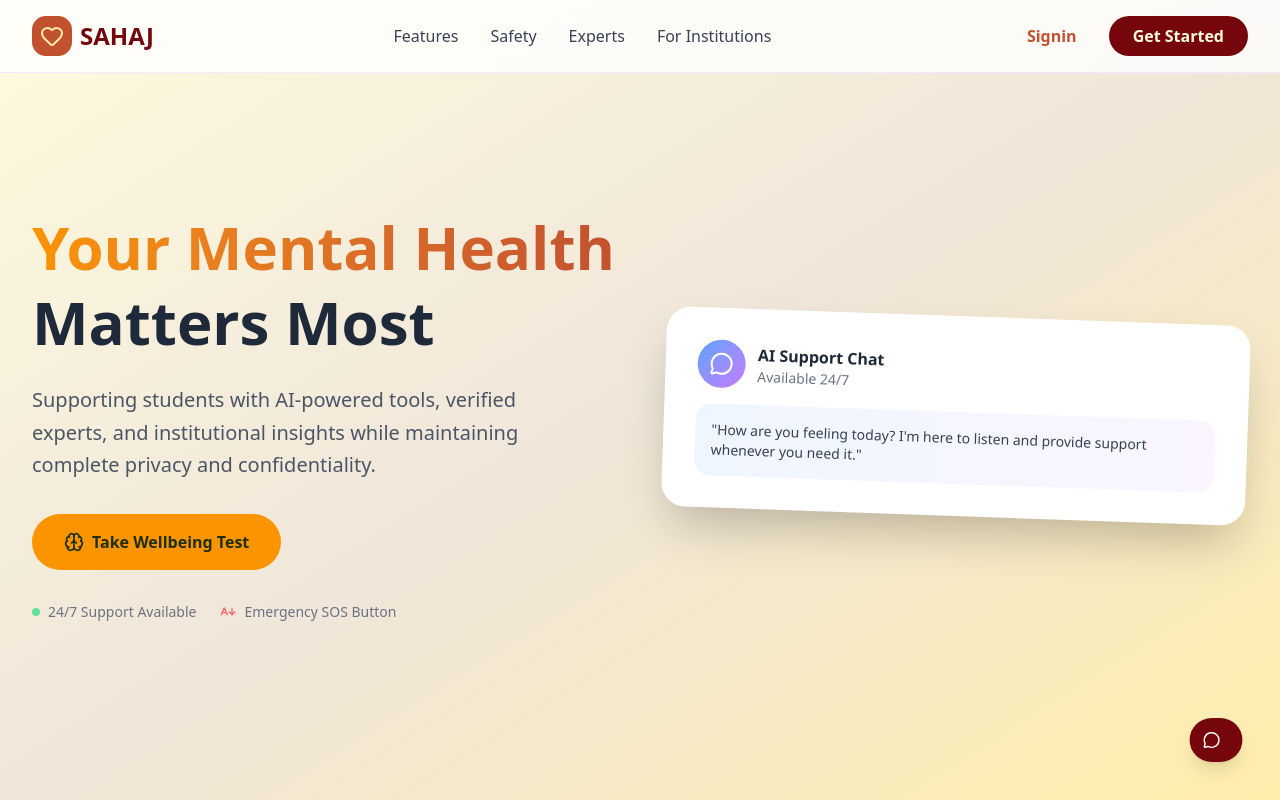
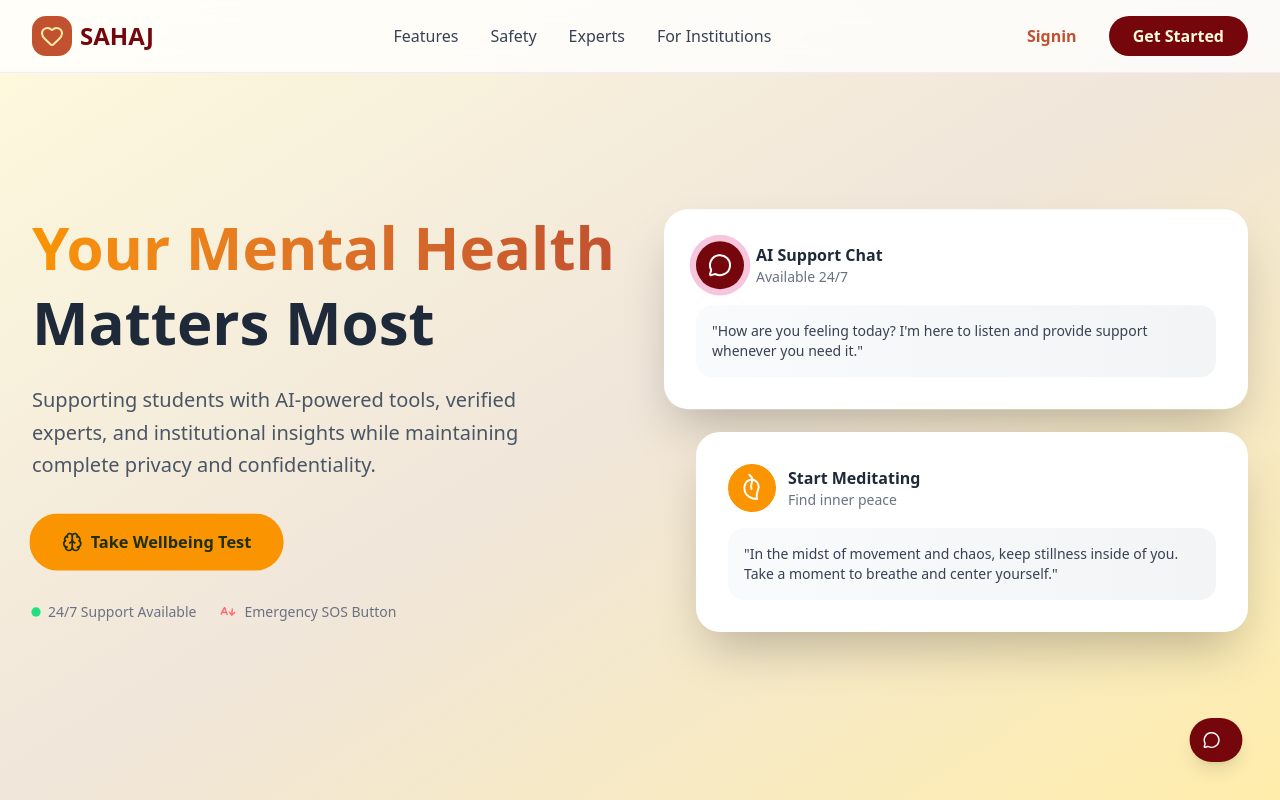
Before and after one commit to Anas-Nayeem4922/SAHAJ-SIH-, a Next.js app: page / in a window 1280 px wide. Shown: the top 800 px of the page. Built offline with nearby package versions, Linux system fonts and the light colour scheme.

Commit message:
added the chatbot

```diff
--- a/app/api/ai/route.js
+++ b/app/api/ai/route.js
@@ -3,7 +3,7 @@ import OpenAI from 'openai';
 
 const openai = new OpenAI({
     baseURL: 'https://openrouter.ai/api/v1',
-    apiKey: '',
+    apiKey: process.env.OPENROUTER_API_KEY,
     defaultHeaders: {
         'HTTP-Referer': 'http://localhost:3000',
         'X-Title': 'MyNextApp',
--- a/components/Chat.jsx
+++ b/components/Chat.jsx
@@ -140,21 +140,21 @@ export default function Chat() {
                   {chat.role === "user" ? (
                     <div className="flex justify-end">
                       <div className="flex items-start gap-3 max-w-[80%]">
-                        <div className="bg-gradient-to-r from-purple-500 to-pink-500 text-white p-4 rounded-2xl rounded-tr-sm shadow-lg">
+                        <div className="bg-turmeric text-white p-2 rounded-2xl rounded-tr-sm shadow-lg">
                           <p className="text-sm leading-relaxed">
                             {chat.content}
                           </p>
                         </div>
-                        <div className="w-10 h-10 rounded-full bg-gradient-to-br from-purple-100 to-pink-100 flex items-center justify-center mt-1 shadow-md">
-                          <User className="w-5 h-5 text-purple-600" />
+                        <div className="w-10 h-10 rounded-full bg-radicchio flex items-center justify-center shadow-md">
+                          <User className="w-5 h-5 text-pearl" />
                         </div>
                       </div>
                     </div>
                   ) : (
                     <div className="flex justify-start">
                       <div className="flex items-start gap-3 max-w-[80%]">
-                        <div className="w-10 h-10 rounded-full bg-gradient-to-br from-blue-100 to-purple-100 flex items-center justify-center mt-1 shadow-md">
-                          <Bot className="w-5 h-5 text-blue-600" />
+                        <div className="min-w-10 h-10 rounded-full bg-cherrylite flex items-center justify-center mt-1 shadow-md">
+                          <Bot className="w-5 h-5 text-cherry" />
                         </div>
                         <div className="bg-white/90 backdrop-blur-sm text-gray-800 p-4 rounded-2xl rounded-tl-sm shadow-lg border border-purple-100">
                           <p className="text-sm leading-relaxed whitespace-pre-wrap">
@@ -200,8 +200,8 @@ export default function Chat() {
             {isLoading && (
               <div className="flex justify-start">
                 <div className="flex items-start gap-3">
-                  <div className="w-10 h-10 rounded-full bg-gradient-to-br from-blue-100 to-purple-100 flex items-center justify-center shadow-md">
-                    <Bot className="w-5 h-5 text-blue-600" />
+                  <div className="w-10 h-10 rounded-full bg-cherrylite flex items-center justify-center shadow-md">
+                    <Bot className="w-5 h-5 text-cherry" />
                   </div>
                   <div className="bg-white/90 backdrop-blur-sm p-4 rounded-2xl rounded-tl-sm shadow-lg border border-purple-100">
                     <span className="text-sm text-gray-600">
--- a/components/Header.jsx
+++ b/components/Header.jsx
@@ -46,10 +46,10 @@ const Header = () => {
       {isMenuOpen && (
         <div className="md:hidden bg-white border-b border-purple-100">
           <div className="px-4 py-4 space-y-4">
-            <a href="#features" className="block text-gray-700 hover:text-kaleleaf hover:font-semibold transition-all duration-200">Features</a>
-            <a href="#safety" className="block text-gray-700 hover:text-kaleleaf hover:font-semibold transition-all duration-200">Safety</a>
-            <a href="#experts" className="block text-gray-700 hover:text-kaleleaf hover:font-semibold transition-all duration-200">Experts</a>
-            <a href="#institutions" className="block text-gray-700 hover:text-kaleleaf hover:font-semibold transition-all duration-200">For Institutions</a>
+            <a href="#features" className="block text-gray-700 hover:font-semibold hover:text-radiate transition-all duration-300">Features</a>
+            <a href="#safety" className="block text-gray-700 hover:font-semibold hover:text-radiate transition-all duration-300">Safety</a>
+            <a href="#experts" className="block text-gray-700 hover:font-semibold hover:text-radiate transition-all duration-300">Experts</a>
+            <a href="#institutions" className="block text-gray-700 hover:font-semibold hover:text-radiate transition-all duration-300">For Institutions</a>
             <div className="pt-4 space-y-2">
               <button className="w-full px-4 py-2 text-moss border border-kaleleaf rounded-full font-semibold cursor-pointer">
                 Sign In
--- a/components/Hero.jsx
+++ b/components/Hero.jsx
@@ -1,69 +1,265 @@
 import React from 'react';
-import { Brain, MessageCircle, AArrowDown as SOS } from 'lucide-react';
+import { Brain, MessageCircle, AArrowDown as SOS, Leaf } from 'lucide-react';
+import { motion } from 'framer-motion';
 
 const Hero = ({ onStartQuiz }) => {
+  const containerVariants = {
+    hidden: { opacity: 0 },
+    visible: {
+      opacity: 1,
+      transition: {
+        staggerChildren: 0.3,
+        duration: 0.6
+      }
+    }
+  };
+
+  const itemVariants = {
+    hidden: { opacity: 0, y: 30 },
+    visible: {
+      opacity: 1,
+      y: 0,
+      transition: {
+        duration: 0.6,
+        ease: "easeOut"
+      }
+    }
+  };
+
+  const cardVariants = {
+    hidden: { opacity: 0, scale: 0.8 },
+    visible: {
+      opacity: 1,
+      scale: 1,
+      rotate: 2,
+      transition: {
+        duration: 0.8,
+        ease: "easeOut"
+      }
+    }
+  };
+
+  const floatingAnimation = {
+    y: [-10, 10, -10],
+    transition: {
+      duration: 4,
+      repeat: Infinity,
+      ease: "easeInOut"
+    }
+  };
+
+  const pulseAnimation = {
+    scale: [1, 1.05, 1],
+    transition: {
+      duration: 2,
+      repeat: Infinity,
+      ease: "easeInOut"
+    }
+  };
+
   return (
-    <section className="pt-24 pb-16 bg-gradient-to-br from-pearl via-oat to-butter min-h-screen flex items-center">
+    <section className="pt-24 pb-16 bg-gradient-to-br from-pearl via-oat to-butter min-h-screen flex items-center overflow-hidden">
       <div className="max-w-7xl mx-auto px-4 sm:px-6 lg:px-8">
         <div className="grid lg:grid-cols-2 gap-12 items-center">
-          <div className="space-y-8">
-            <div className="space-y-6">
-              <h1 className="text-5xl lg:text-6xl font-bold leading-tight">
-                <span className="bg-gradient-to-r from-turmeric to-radicchio bg-clip-text text-transparent">
+          <motion.div
+            className="space-y-8"
+            variants={containerVariants}
+            initial="hidden"
+            animate="visible"
+          >
+            <motion.div className="space-y-6" variants={itemVariants}>
+              <motion.h1
+                className="text-5xl lg:text-6xl font-bold leading-tight"
+                variants={itemVariants}
+              >
+                <motion.span
+                  className="bg-gradient-to-r from-turmeric to-radicchio bg-clip-text text-transparent"
+                  animate={{
+                    backgroundPosition: ['0% 50%', '100% 50%', '0% 50%']
+                  }}
+                  transition={{
+                    duration: 5,
+                    repeat: Infinity,
+                    ease: "linear"
+                  }}
+                >
                   Your Mental Health
-                </span>
+                </motion.span>
                 <br />
                 <span className="text-gray-800">Matters Most</span>
-              </h1>
-              <p className="text-xl text-gray-600 max-w-lg leading-relaxed">
+              </motion.h1>
+              <motion.p
+                className="text-xl text-gray-600 max-w-lg leading-relaxed"
+                variants={itemVariants}
+              >
                 Supporting students with AI-powered tools, verified experts, and institutional insights
                 while maintaining complete privacy and confidentiality.
-              </p>
-            </div>
+              </motion.p>
+            </motion.div>
 
-            <div className="flex flex-col sm:flex-row gap-4">
-              <button
+            <motion.div className="flex flex-col sm:flex-row gap-4" variants={itemVariants}>
+              <motion.button
                 onClick={onStartQuiz}
-                className="group px-8 py-4 bg-turmeric text-moss rounded-full font-semibold hover:shadow-2xl transform hover:scale-105 transition-all duration-300 flex items-center justify-center space-x-2"
+                className="group px-8 py-4 bg-turmeric text-moss rounded-full font-semibold hover:shadow-2xl transform hover:scale-105 transition-all duration-300 flex items-center justify-center space-x-2 cursor-pointer"
+                whileHover={{
+                  scale: 1.05,
+                  boxShadow: "0 20px 40px rgba(0,0,0,0.1)"
+                }}
+                whileTap={{ scale: 0.95 }}
+                animate={pulseAnimation}
               >
                 <Brain className="w-5 h-5" />
                 <span>Take Wellbeing Test</span>
-              </button>
-            </div>
+              </motion.button>
+            </motion.div>
 
-            <div className="flex items-center space-x-6 text-sm text-gray-500">
-              <div className="flex items-center space-x-2">
-                <div className="w-2 h-2 bg-green-400 rounded-full animate-pulse"></div>
+            <motion.div
+              className="flex items-center space-x-6 text-sm text-gray-500"
+              variants={itemVariants}
+            >
+              <motion.div
+                className="flex items-center space-x-2"
+                whileHover={{ scale: 1.05 }}
+              >
+                <motion.div
+                  className="w-2 h-2 bg-green-400 rounded-full"
+                  animate={{
+                    scale: [1, 1.2, 1],
+                    opacity: [0.5, 1, 0.5]
+                  }}
+                  transition={{
+                    duration: 2,
+                    repeat: Infinity,
+                    ease: "easeInOut"
+                  }}
+                />
                 <span>24/7 Support Available</span>
-              </div>
-              <div className="flex items-center space-x-2">
+              </motion.div>
+              <motion.div
+                className="flex items-center space-x-2"
+                whileHover={{ scale: 1.05 }}
+              >
+                <motion.div
+                  animate={{ rotate: [0, 5, -5, 0] }}
+                  transition={{ duration: 3, repeat: Infinity }}
+                >
                   <SOS className="w-4 h-4 text-red-400" />
+                </motion.div>
                 <span>Emergency SOS Button</span>
-              </div>
-            </div>
-          </div>
+              </motion.div>
+            </motion.div>
+          </motion.div>
 
           <div className="relative">
-            <div className="relative">
-              <div className="bg-white rounded-3xl p-8 shadow-2xl transform rotate-2 hover:rotate-0 transition-transform duration-500">
+            <motion.div
+              className="relative space-y-6"
+              initial="hidden"
+              animate="visible"
+              variants={containerVariants}
+            >
+              {/* AI Support Chat Card */}
+              <motion.div
+                className="relative"
+                variants={cardVariants}
+                animate={floatingAnimation}
+              >
+                <motion.div
+                  className="bg-white rounded-3xl p-8 shadow-2xl transform -rotate-2 hover:rotate-0 transition-transform duration-500 cursor-pointer"
+                  whileHover={{
+                    rotate: 0,
+                    scale: 1.02,
+                    boxShadow: "0 25px 50px rgba(0,0,0,0.15)"
+                  }}
+                >
                   <div className="space-y-4">
                     <div className="flex items-center space-x-3">
-                    <div className="w-12 h-12 bg-gradient-to-br from-blue-400 to-purple-400 rounded-full flex items-center justify-center">
+                      <motion.div
+                        className="w-12 h-12 bg-cherry rounded-full flex items-center justify-center"
+                        animate={{
+                          boxShadow: [
+                            "0 0 0 0 rgba(220, 38, 127, 0.7)",
+                            "0 0 0 10px rgba(220, 38, 127, 0)",
+                            "0 0 0 0 rgba(220, 38, 127, 0)"
+                          ]
+                        }}
+                        transition={{
+                          duration: 3,
+                          repeat: Infinity
+                        }}
+                      >
                         <MessageCircle className="w-6 h-6 text-white" />
-                    </div>
+                      </motion.div>
                       <div>
                         <h3 className="font-semibold text-gray-800">AI Support Chat</h3>
                         <p className="text-sm text-gray-500">Available 24/7</p>
                       </div>
                     </div>
-                  <div className="bg-gradient-to-r from-blue-50 to-purple-50 rounded-2xl p-4">
+                    <motion.div
+                      className="bg-gradient-to-r from-gray-50 to-gray-100 rounded-2xl p-4"
+                      whileHover={{ backgroundColor: "rgba(249, 250, 251, 1)" }}
+                    >
                       <p className="text-gray-700 text-sm">
                         "How are you feeling today? I'm here to listen and provide support whenever you need it."
                       </p>
+                    </motion.div>
+                  </div>
+                </motion.div>
+              </motion.div>
+
+              {/* Meditation Card */}
+              <motion.div
+                className="relative"
+                variants={cardVariants}
+                animate={{
+                  y: [5, -5, 5],
+                  transition: {
+                    duration: 5,
+                    repeat: Infinity,
+                    ease: "easeInOut",
+                    delay: 1
+                  }
+                }}
+              >
+                <motion.div
+                  className="bg-white rounded-3xl p-8 shadow-2xl transform -rotate-2 hover:rotate-0 transition-transform duration-500 ml-8 cursor-pointer"
+                  whileHover={{
+                    rotate: 0,
+                    scale: 1.02,
+                    boxShadow: "0 25px 50px rgba(0,0,0,0.15)"
+                  }}
+                >
+                  <div className="space-y-4">
+                    <div className="flex items-center space-x-3">
+                      <motion.div
+                        className="w-12 h-12 bg-turmeric rounded-full flex items-center justify-center"
+                        animate={{
+                          rotate: [0, 360],
+                          transition: {
+                            duration: 20,
+                            repeat: Infinity,
+                            ease: "linear"
+                          }
+                        }}
+                      >
+                        <Leaf className="w-6 h-6 text-white" />
+                      </motion.div>
+                      <div>
+                        <h3 className="font-semibold text-gray-800">Start Meditating</h3>
+                        <p className="text-sm text-gray-500">Find inner peace</p>
                       </div>
                     </div>
+                    <motion.div
+                      className="bg-gradient-to-r from-gray-50 to-gray-100 rounded-2xl p-4"
+                      whileHover={{ backgroundColor: "rgba(249, 250, 251, 1)" }}
+                    >
+                      <p className="text-gray-700 text-sm">
+                        "In the midst of movement and chaos, keep stillness inside of you. Take a moment to breathe and center yourself."
+                      </p>
+                    </motion.div>
                   </div>
-            </div>
+                </motion.div>
+              </motion.div>
+            </motion.div>
           </div>
         </div>
       </div>
```
Lines whose indentation alone changed are shown as unchanged.
